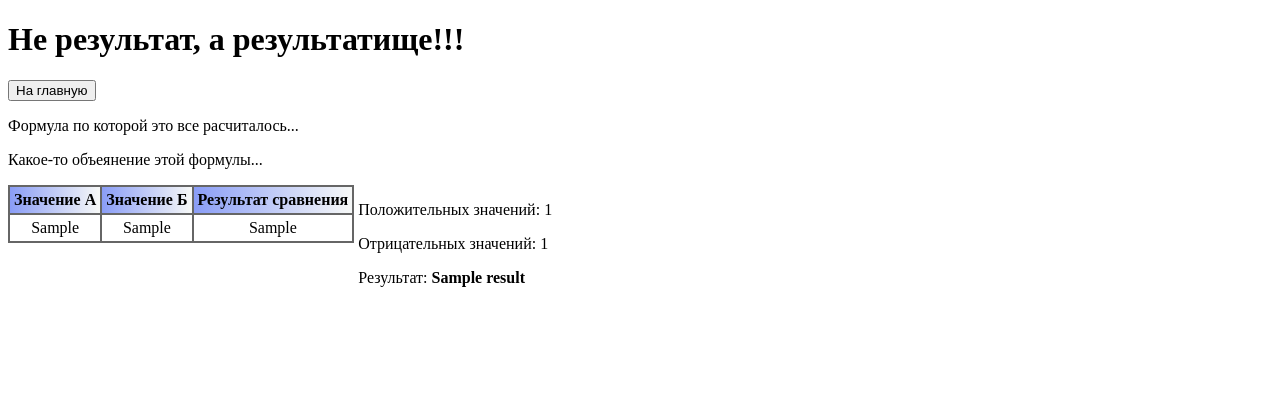
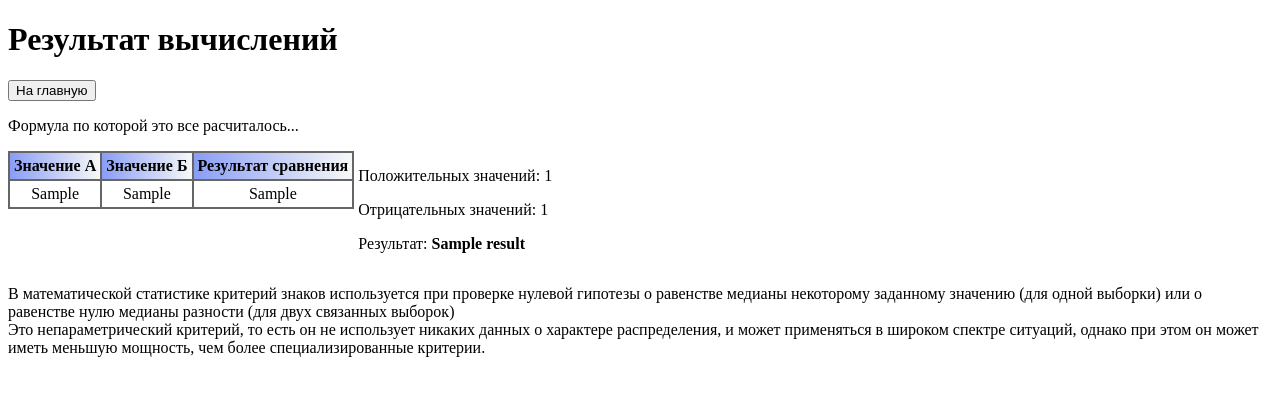
Before and after one commit to MorozovPAvel/stat_processing, a Django app: template stat_processing/main/templates/main/result.html in a window 1280 px wide. Shown: the top 396 px of the page. Run offline with Django 5.2, Linux system fonts and the light colour scheme; the template is opened without the code that fills it: most values are stand-ins (such as "Sample title", 1, 10 or a date in 2020).

Commit message:
upd result

```diff
--- a/stat_processing/main/templates/main/result.html
+++ b/stat_processing/main/templates/main/result.html
@@ -10,14 +10,13 @@
     <link rel="stylesheet" href="{% static 'css/style.css'%}" type="text/css">
 </head>
 <body>
-    <h1>Не результат, а результатище!!!</h1>
+    <h1>Результат вычислений</h1>
     <form action="{% url 'home' %}" method="POST">
         {% csrf_token %}
         <button type="submit">На главную</button>
     </form>
 
     <p>Формула по которой это все расчиталось...</p>
-    <p>Какое-то объеянение этой формулы...</p>
 
     <div>
         <div class="div1">
@@ -43,5 +42,10 @@
             <p>Результат: <strong> {{ result }}</strong> </p>
         </div>
     </div>
+
+    <p>
+        В математической статистике критерий знаков используется при проверке нулевой гипотезы о равенстве медианы некоторому заданному значению (для одной выборки) или о равенстве нулю медианы разности (для двух связанных выборок) </br>
+     Это непараметрический критерий, то есть он не использует никаких данных о характере распределения, и может применяться в широком спектре ситуаций, однако при этом он может иметь меньшую мощность, чем более специализированные критерии.
+    </p>
 </body>
 </html>
```
